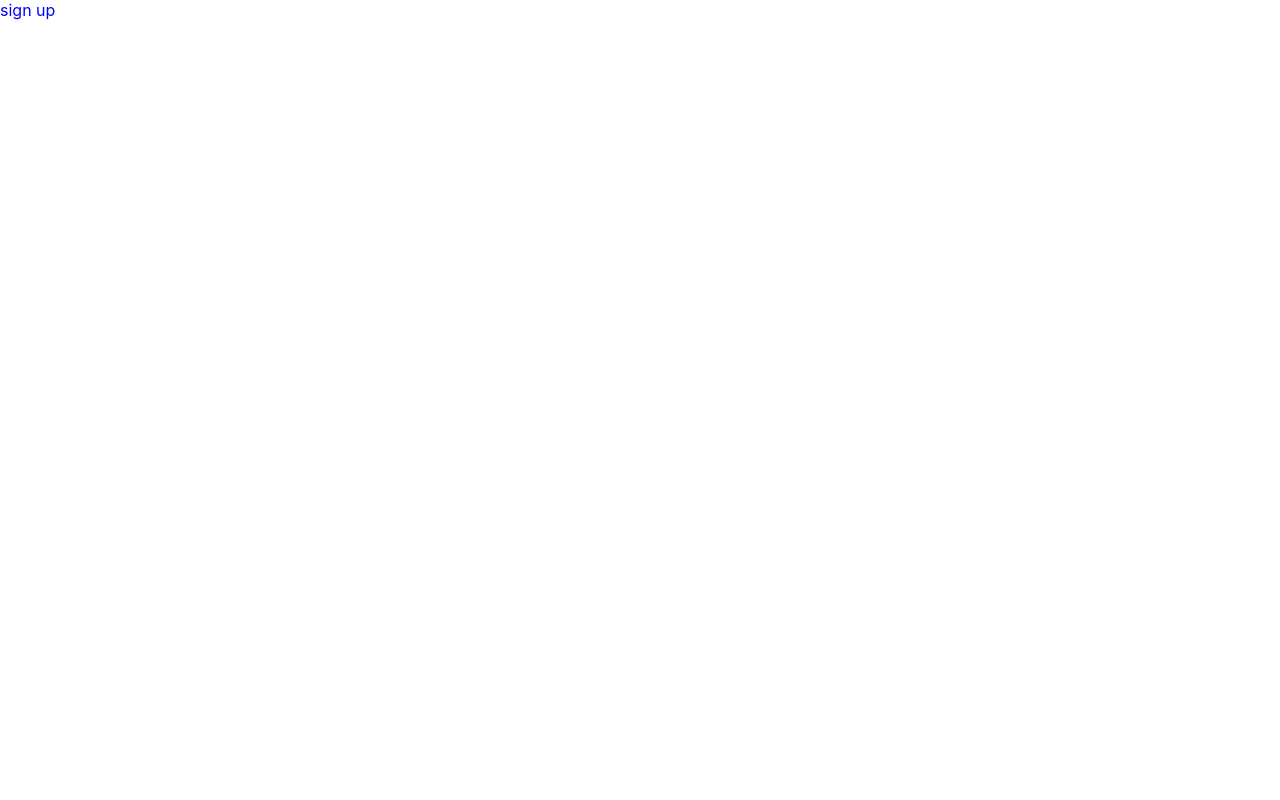
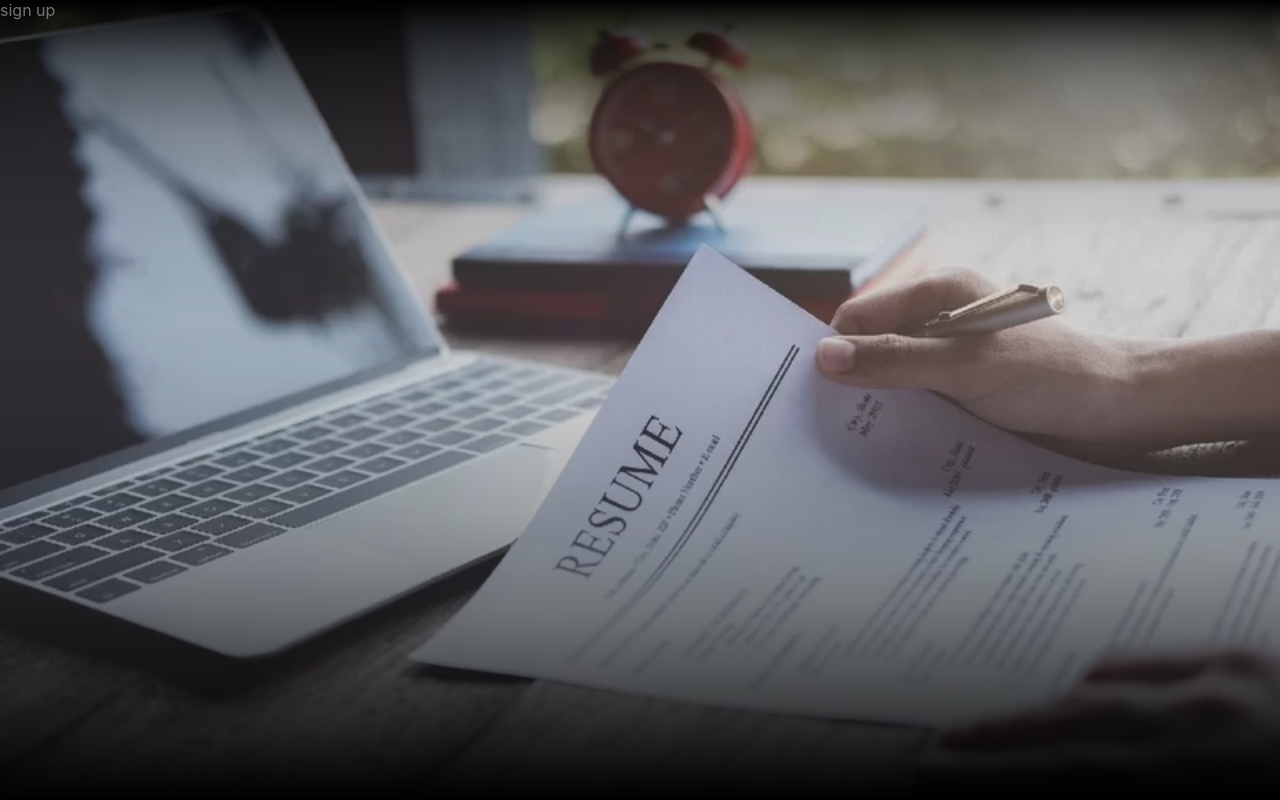
Before and after one commit to aacebo/lucid, a Next.js app: page /sign-up in a window 1280 px wide. Built offline with nearby package versions, Linux system fonts and the light colour scheme.

Commit message:
Update sign-up.module.scss

```diff
--- a/pages/sign-up.module.scss
+++ b/pages/sign-up.module.scss
@@ -1,5 +1,10 @@
 .container {
+  min-height: 100vh;
   display: flex;
-  flex: 1;
-  color: blue;
+  flex-direction: column;
+  background-image: linear-gradient(to top, transparent, 90%, #000),
+                    linear-gradient(to bottom, transparent, 75%, #000),
+                    url('/splash.jpg');
+  background-repeat: no-repeat;
+  background-size: cover;
 }
```
